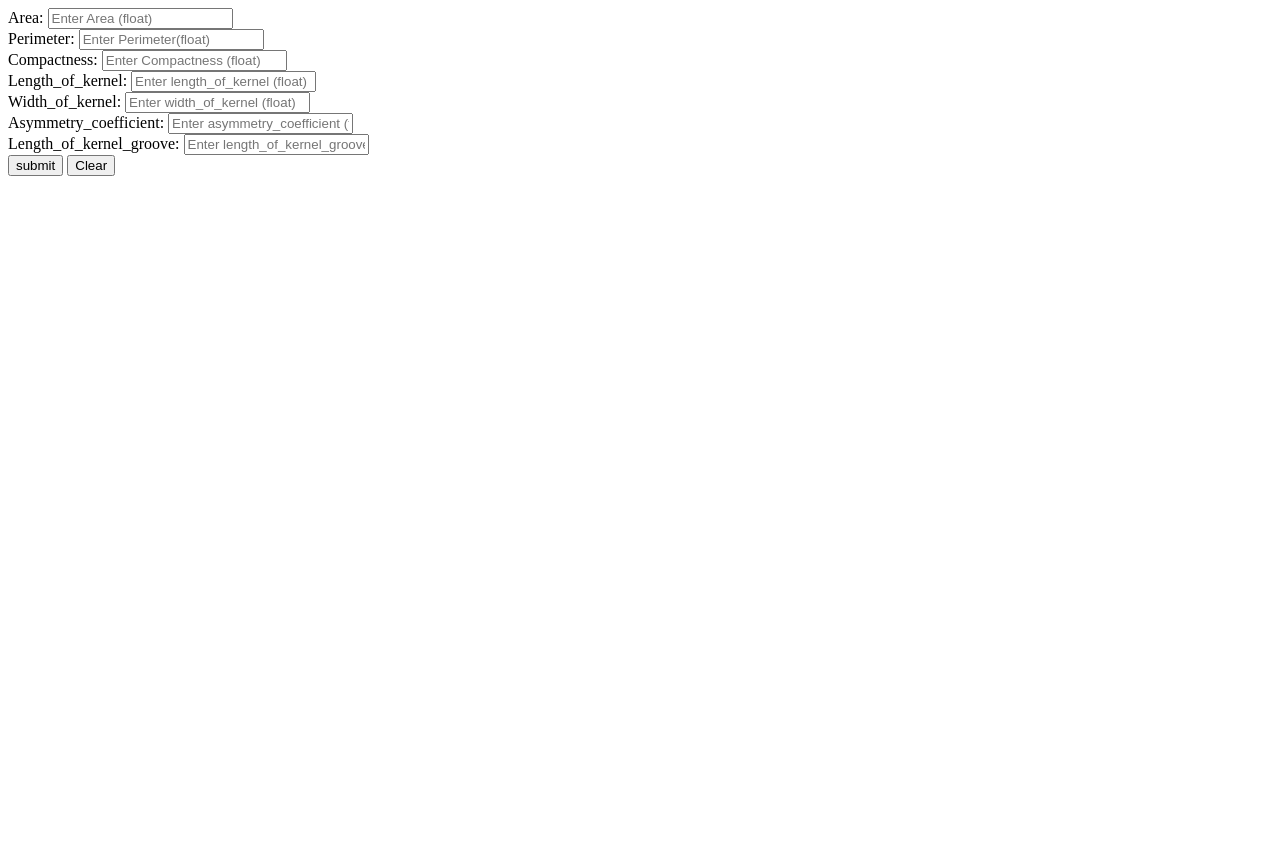
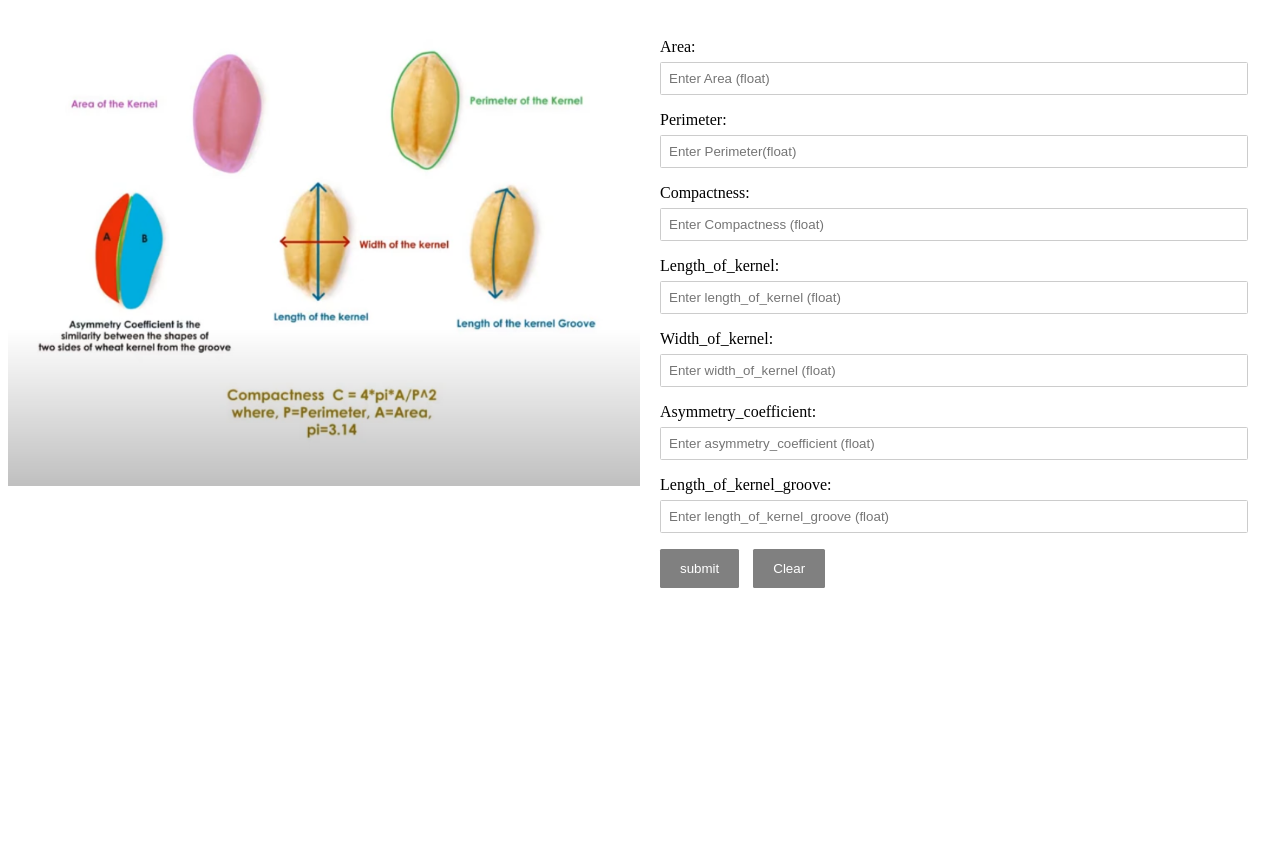
Before and after one commit to Ritika-02/Wheat_Kernel_Classification, a Flask app: page /predict in a window 1280 px wide. Before the commit the page ends 176 px from the top, so only its background shows below. Run offline with Flask 3, Linux system fonts and the light colour scheme.

Commit message:
template

```diff
--- /dev/null
+++ b/static/style.css
@@ -0,0 +1,63 @@
+/* style.css */
+.imgContainer {
+    display: flex;
+    justify-content: space-around;
+    align-items: flex-start;
+}
+
+.imgContainer img {
+    width: 50%;
+    height: auto;
+    margin-right: 20px;
+}
+
+.contactContainer {
+    display: inline-block;
+    text-align: left;
+    width: 50%;
+}
+
+.contactContainer form {
+    margin: 30px auto;
+}
+
+#prediction-result {
+    text-align: center;
+    margin-top: 20px;
+    height: 200px;
+    overflow-y: auto;
+    font-weight: bold;
+    font-size: 18px;
+}
+
+.buttonHolder {
+    text-align: center;
+}
+
+input[type="text"] {
+    width: calc(100% - 24px);
+    padding: 8px;
+    border: 1px solid #ccc;
+    border-radius: 1.5px;
+    box-sizing: border-box;
+    margin-top: 6px;
+    margin-bottom: 16px;
+    resize: vertical;
+}
+
+input[type="submit"],
+button {
+    background-color: gray;
+    color: white;
+    padding: 12px 20px;
+    border: none;
+    border-radius: 1.5px;
+    cursor: pointer;
+    margin-right: 10px;
+}
+
+input[type="submit"]:hover,
+button:hover {
+    background-color: white;
+    color: gray;
+}
--- a/templates/form.html
+++ b/templates/form.html
@@ -3,8 +3,13 @@
     <meta charset="UTF-8">
     <meta name="viewport" content="width=device-width, initial-scale=1.0">
     <title>Wheat Kernel Classification</title>
+    <link rel="stylesheet" href="static\style.css">
 </head>
 <body>
+<div class = 'imgContainer'>
+    <img src="static\w0.png" alt="contact image">
+
+<div class="contactContainer">
     <form id="prediction-form" action="{{url_for('predict_datapoint')}}" method="POST">
         <div class="form-group">
             <label for="area">Area:</label>
@@ -20,7 +25,6 @@
             <label for="compactness">Compactness:</label>
             <input type="text" id="compactness" name="compactness" placeholder="Enter Compactness (float)">
         </div>
-
 
         <div class="form-group">
             <label for="length_of_kernel">Length_of_kernel:</label>
@@ -42,10 +46,13 @@
             <input type="text" id="length_of_kernel_groove" name="length_of_kernel_groove" placeholder="Enter length_of_kernel_groove (float)">
         </div>
 
-    <div style="clear: both;"></div>
+        <div style="clear: both;">
             <input type="submit" value="submit">
             <button type="button" onclick="clearForm()">Clear</button>
+        </div>
     </form>
+</div>
+</div>
 
 <div id="prediction-result"></div>
 
@@ -63,7 +70,7 @@
         })
         .then(Response => Response.json())
         .then(data => {
-            document.getElementById('prediction-result').innerHTML = `Predicted variety: ${data.result}`;
+            document.getElementById('prediction-result').innerHTML = `Wheat Kernel variety: ${data.result}`;
 
         })
         .catch(error => console.error('Error:', error));
```
Also changed, not shown: static/w0.png (added). Lines whose indentation alone changed are shown as unchanged.
